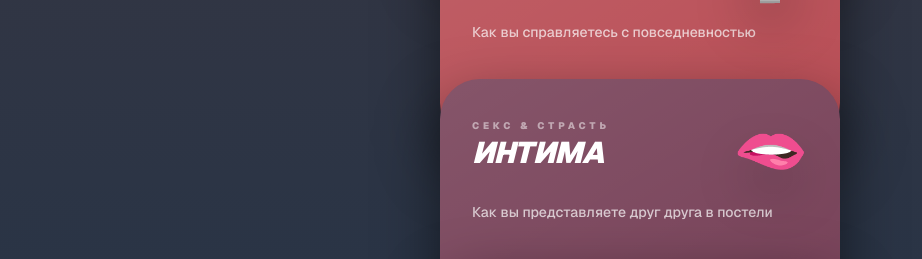
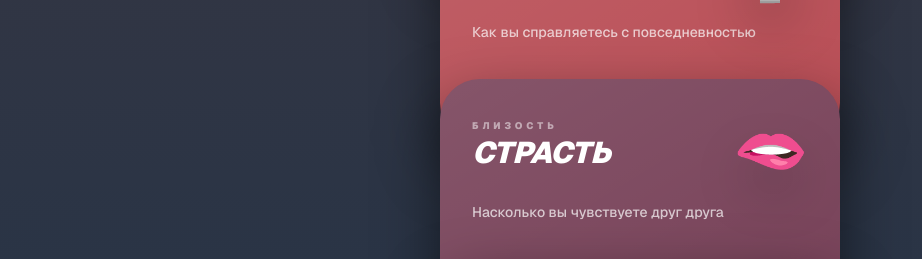
Before and after one commit to ivanshyla/knowing-you-app, a Next.js app: page / in a window 1280 px wide. Shown: the part 1025-1284 px from the top of the page, without its empty margins (0-922 px from the left). Built offline with nearby package versions, Linux system fonts and the light colour scheme.

Commit message:
fix: rename Интима to Страсть

```diff
--- a/data/questionPacks.ts
+++ b/data/questionPacks.ts
@@ -54,10 +54,10 @@ export const QUESTION_PACKS: Record<string, QuestionPack> = {
 
   intimacy: {
     id: 'intimacy',
-    name: 'Интима',
+    name: 'Страсть',
     emoji: '🫦',
-    subtitle: 'Секс & страсть',
-    description: 'Как вы представляете друг друга в постели',
+    subtitle: 'Близость',
+    description: 'Насколько вы чувствуете друг друга',
     questions: [
       { text: 'Инициатива', icon: '🔥', category: 'intimacy' },
       { text: 'Фантазия', icon: '💭', category: 'intimacy' },
```
